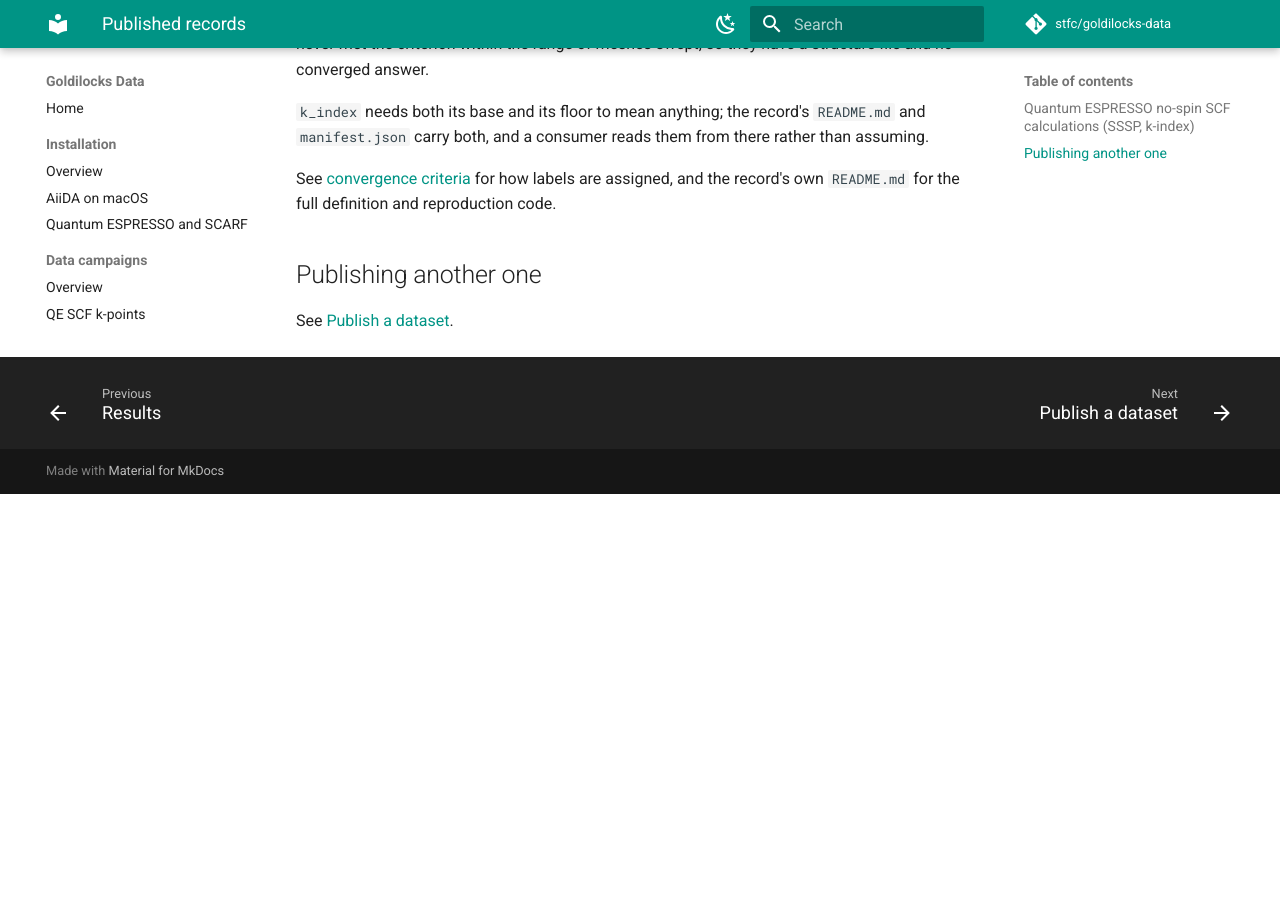
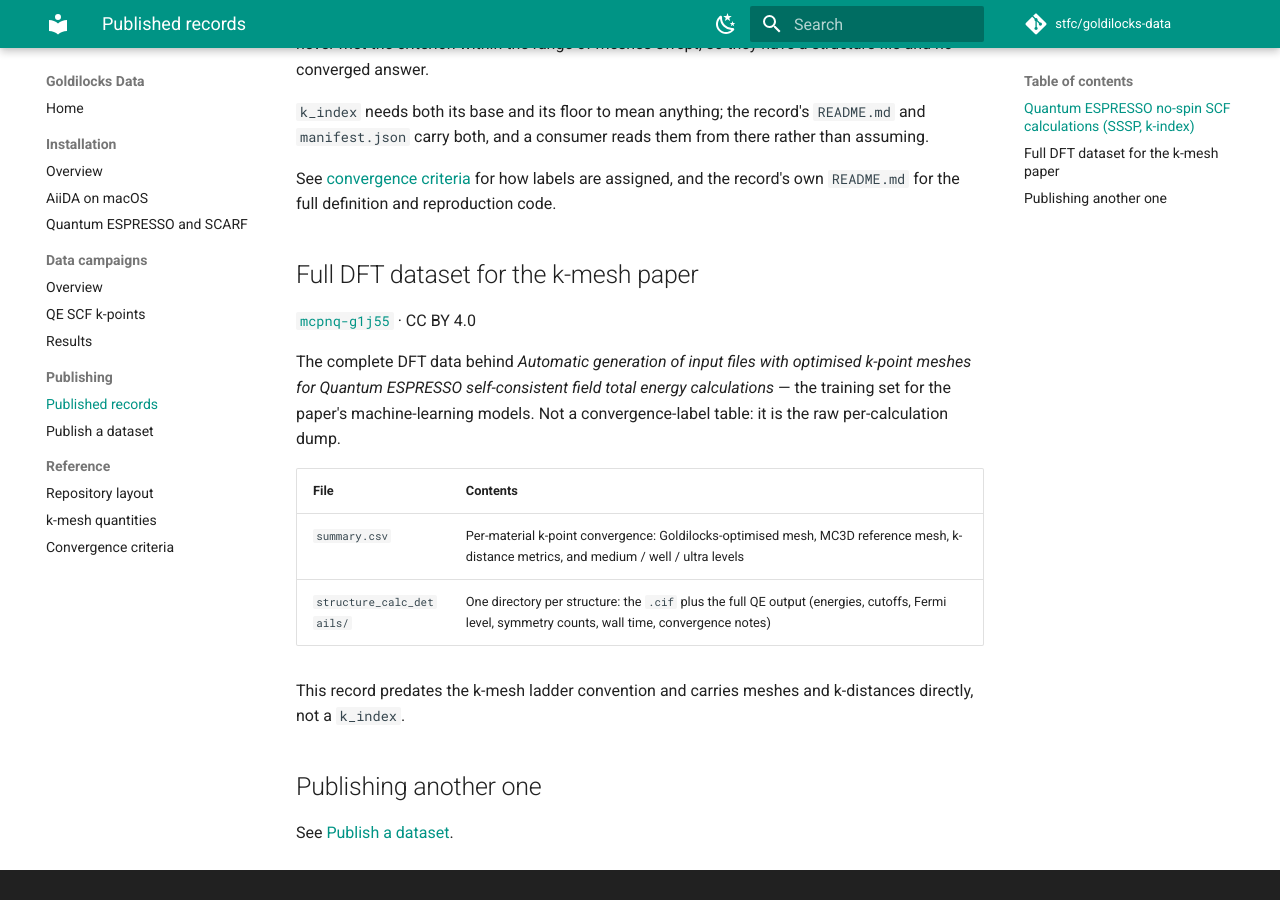
Before and after one commit to stfc/goldilocks-data, an MkDocs documentation site: the page built from docs/published-records.md, in a window 1280 px wide and 900 px high, scrolled down 805 px. Built offline with MkDocs 1.6.1 and Material for MkDocs 9.7.7, drawn with Linux system fonts in a browser that asks for light colours; comment, search, counter and statistics services are not loaded; before the commit the page ends 1299 px from its top, so only the background shows below that; some of the changed text lies outside the part shown.

Commit message:
docs(published-records): fix 52713-55d86 version and add mcpnq-g1j55
52713-55d86 is v2.0, not v1.0. Add the paper's full DFT training dataset
mcpnq-g1j55 (summary.csv plus per-structure CIFs and QE outputs); it predates the
ladder convention and carries meshes and k-distances directly.

```diff
--- a/docs/published-records.md
+++ b/docs/published-records.md
@@ -37,6 +37,24 @@ rather than assuming.
 See [convergence criteria](reference/convergence.md) for how labels are assigned,
 and the record's own `README.md` for the full definition and reproduction code.
 
+## Full DFT dataset for the k-mesh paper
+
+[`mcpnq-g1j55`](https://data-collections.psdi.ac.uk/records/mcpnq-g1j55) ·
+CC BY 4.0
+
+The complete DFT data behind *Automatic generation of input files with optimised
+k-point meshes for Quantum ESPRESSO self-consistent field total energy
+calculations* — the training set for the paper's machine-learning models. Not a
+convergence-label table: it is the raw per-calculation dump.
+
+| File | Contents |
+| --- | --- |
+| `summary.csv` | Per-material k-point convergence: Goldilocks-optimised mesh, MC3D reference mesh, k-distance metrics, and medium / well / ultra levels |
+| `structure_calc_details/` | One directory per structure: the `.cif` plus the full QE output (energies, cutoffs, Fermi level, symmetry counts, wall time, convergence notes) |
+
+This record predates the k-mesh ladder convention and carries meshes and
+k-distances directly, not a `k_index`.
+
 ## Publishing another one
 
 See [Publish a dataset](publishing.md).
```
Also changed, not shown: other parts of docs/published-records.md (+1 -1 lines).
